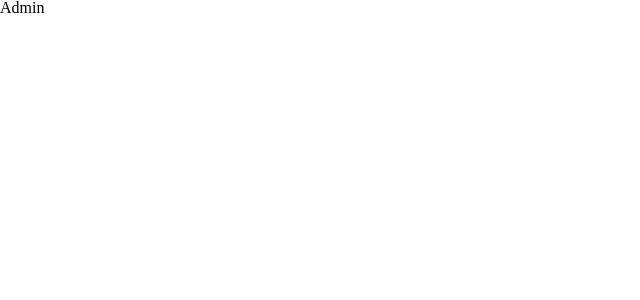
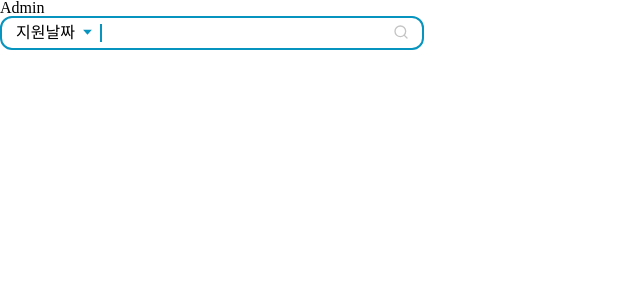
Before and after one commit to ymStudyLog/snplab-admin-ym, a React (Create React App) app: page /admin in a window 1280 px wide. Shown: the top 300 px of the page, without its empty margins (0-640 px from the left). Built offline with nearby package versions, Linux system fonts and the light colour scheme.

Commit message:
feat #11: Form checkbox 스타일링 완료, Admin Search 검색창 레이아웃 50%

```diff
--- /dev/null
+++ b/src/components/admin/Search.tsx
@@ -0,0 +1,74 @@
+import React from "react";
+import styled from "styled-components";
+import { BiCaretDown } from "react-icons/bi";
+import { FiSearch } from "react-icons/fi";
+
+type Props = {};
+
+const SearchFilter = {
+  지원날짜: "date",
+  지원자명: "name",
+  성별: "gender",
+  생년월일: "birthday",
+  이용수단: "transportation",
+  거주지: "region",
+};
+
+//드롭다운 이외의 부분 클릭시 닫히게
+//드롭다운에서 filter 선택시 input으로 포커스 => useRef()
+const Search = (props: Props) => {
+  const [openFilter, setOpenFilter] = React.useState(false);
+    const [filter, setFilter] = React.useState("지원날짜");
+
+  return (
+    <SearchContainer>
+      <SearchDropdown>
+        <li onClick={()=>setOpenFilter(!openFilter)} style={{ display:"flex", justifyContent:"flex-end"}}>
+          <p style={{}}>{filter}</p>
+          <button style={{ cursor: "pointer", padding:"0 5px", borderRight:`2px solid var(--color-main-shade)`}}>
+            <BiCaretDown style={{ color:`var(--color-main-shade)`}} size={15}/>
+            </button>
+        </li>
+        {openFilter && Object.keys(SearchFilter).map((filter, index) => {
+          return <li key={index} onClick={()=>{setFilter(filter); setOpenFilter(!openFilter)}}>{filter}</li>;
+        })}
+      </SearchDropdown>
+      <SearchInput type="text" />
+      <SearchButton>
+        <FiSearch size={16} />
+      </SearchButton>
+    </SearchContainer>
+  );
+};
+
+export default Search;
+
+const SearchContainer = styled.div`
+  width: 420px;
+  height: 30px;
+  display: flex;
+  border: 2px solid var(--color-main-shade);
+  border-radius: 12px;
+  text-align: center;
+`;
+
+const SearchDropdown = styled.ul`
+  width: 100px;
+
+  li {
+    height: 30px;
+    display: flex;
+    align-items: center;
+  }
+`;
+
+const SearchInput = styled.input`
+  width: 280px;
+  height: auto;
+`;
+
+const SearchButton = styled.button`
+  width: 30px;
+  height: 30px;
+  color: var(--color-gray);
+`;
--- a/src/components/form/Form.styled.tsx
+++ b/src/components/form/Form.styled.tsx
@@ -1,5 +1,10 @@
-import styled, { css } from 'styled-components';
-import { Link } from 'react-router-dom';
+import styled, { css } from "styled-components";
+import { Link } from "react-router-dom";
+import {
+  RadioStyledProps,
+  ToggleStyledProps,
+  CheckboxStyledProps,
+} from "./Form.type";
 
 // form의 title들에 사용한 컴포넌트(radioContariner제외)
 export const DataTitle = styled.div`
@@ -44,7 +49,7 @@ export const NoneDisplayInput = styled.input`
 `;
 
 //radio에 사용한 label(RadioContainer는 맨 처음부분에 위치함)
-const StyledLabel = styled.label<{selected: boolean}>`
+const StyledRadioLabel = styled.label<{ selected: boolean }>`
   width: 4rem;
   margin-right: 3rem;
   padding: 8px;
@@ -61,14 +66,9 @@ const StyledLabel = styled.label<{selected: boolean}>`
     `};
 `;
 
-type RadioProps = {
-  selected: boolean;
-  children: React.ReactNode;
-  htmlFor: string;
-  onClick: () => void;
-};
-
-export const RadioLabel = (props: RadioProps) => <StyledLabel {...props}>{props.children}</StyledLabel>;
+export const RadioLabel = (props: RadioStyledProps) => (
+  <StyledRadioLabel {...props}>{props.children}</StyledRadioLabel>
+);
 
 //checkbox 컨테이너와 label
 export const CheckBoxContainer = styled.div`
@@ -80,7 +80,7 @@ export const CheckBoxContainer = styled.div`
   align-content: space-between;
 `;
 
-export const CheckBoxLabel = styled.label`
+export const StyledCheckboxLabel = styled.label<{ selected: boolean }>`
   border: 2px solid;
   border-radius: 20px;
   padding: 8px 10px;
@@ -88,7 +88,17 @@ export const CheckBoxLabel = styled.label`
   color: #c4c4c4;
   font-size: 13px;
   cursor: pointer;
+
+  ${(props) =>
+    props.selected &&
+    css`
+      color: black;
+    `};
 `;
+
+export const CheckBoxLabel = (props: CheckboxStyledProps) => (
+  <StyledCheckboxLabel {...props}>{props.children}</StyledCheckboxLabel>
+);
 
 //개인정보 토글 컨테이너와 버튼
 export const DataToggleContainer = styled.div`
@@ -97,7 +107,7 @@ export const DataToggleContainer = styled.div`
   justify-content: space-between;
 `;
 
-const StyledDiv = styled.div<{agreement:boolean}>`
+const StyledDiv = styled.div<{ agreement: boolean }>`
   display: flex;
   align-items: center;
   padding-right: 8px;
@@ -111,13 +121,7 @@ const StyledDiv = styled.div<{agreement:boolean}>`
     `};
 `;
 
-type ToggleProps = {
-  agreement: boolean;
-  children: JSX.Element;
-  onClick: () => void;
-};
-
-export const DataToggle = (props: ToggleProps) => (
+export const DataToggle = (props: ToggleStyledProps) => (
   <StyledDiv {...props}>{props.children}</StyledDiv>
 );
 
--- a/src/components/modal/Region.tsx
+++ b/src/components/modal/Region.tsx
@@ -48,7 +48,7 @@ const Region = (props: any) => {
                 </Dropdown>
               </DropdownContainer>
             </RegionContent>
-            <SubmitButton>확인</SubmitButton>
+            <SubmitButton disabled={false}>확인</SubmitButton>
           </RegionContainer>
         </ModalBackground>
       </ParentContainer>
--- a/src/pages/Admin.tsx
+++ b/src/pages/Admin.tsx
@@ -1,4 +1,5 @@
-import React from 'react';
+import React from "react";
+import Search from "../components/admin/Search";
 
 type Props = {};
 
@@ -7,7 +8,12 @@ type Props = {};
 //3차모집 : 2022-09-01 ~ 2022-09-30
 
 const Admin = (props: Props) => {
-  return <div>Admin</div>;
+  return (
+    <div>
+      Admin
+      <Search />
+    </div>
+  );
 };
 
 export default Admin;
--- a/src/styles/SubmitButton.styled.tsx
+++ b/src/styles/SubmitButton.styled.tsx
@@ -1,11 +1,12 @@
-import styled from 'styled-components';
+import styled, { css } from "styled-components";
 
-export const SubmitButton = styled.button`
+export const SubmitButton = styled.button<{ disabled: boolean }>`
   width: 90%;
   margin: 0 auto;
   margin-bottom: 20px;
   padding: 15px;
-  background-color: #1cc5f7;
+  background-color: ${(props) =>
+    props.disabled ? css`var(--color-gray)` : css`var(--color-dark-gray)`};
   color: white;
   border-radius: 12px;
   font-weight: bold;
--- a/src/styles/globalStyles.tsx
+++ b/src/styles/globalStyles.tsx
@@ -1,5 +1,5 @@
-import { createGlobalStyle } from 'styled-components';
-import reset from 'styled-reset';
+import { createGlobalStyle } from "styled-components";
+import reset from "styled-reset";
 
 const GlobalStyle = createGlobalStyle`
 ${reset}
@@ -25,11 +25,27 @@ input, button { /* 연진이 추가한 속성 */
     background-color: transparent;
     background-repeat: no-repeat;
     border: none;
-    cursor: pointer;
     overflow: hidden;
     outline: none;
 }
 
+button {
+  cursor: pointer;
+}
+
+/* 유미가 추가한 색상 */
+:root {
+    --color-border: #c4c4c4;
+    --color-placehloder:#c4c4c4;
+    --color-gray: #c4c4c4; // Form인풋 색상, 비활성화 색상
+    --color-dark-gray: #31393d; //활성화 색상(어두운 회색)으로 어떨지... snplab 웹사이트에서 뽑은 색상
+    --color-main: #1cc5f7; //snplab 메인 하늘색 컬러
+    --color-main-shade : #0794be; //main컬러로 만든 어두운 버전
+    --color-subtitle: #9a9a9a; //서브타이틀 글자색
+    --color-privacy: #636363; //개인정보 메인 내용 글자색
+    --color-black: #000000;
+    --color-white: #ffffff;
+  }
 `;
 
 export default GlobalStyle;
```
Also changed, not shown: src/components/form/Form.tsx (+38 -51 lines), src/components/form/Form.type.tsx (added, +32 -0 lines).
